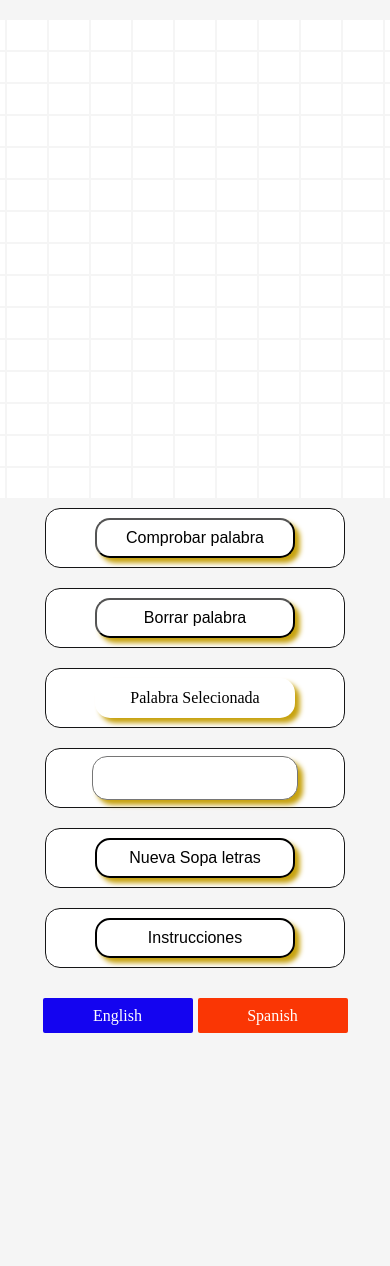
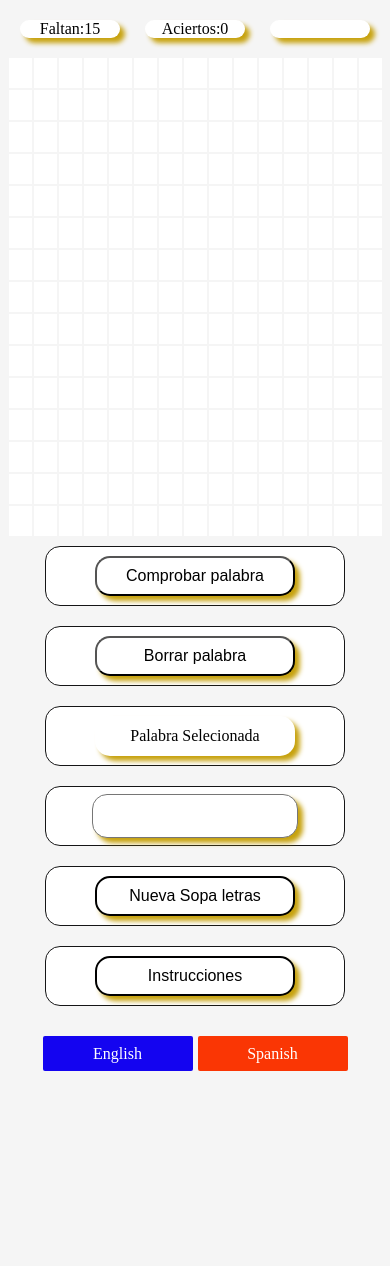
Before and after one commit to Redoxfox/mysite, a Flask app: template app/templates/sopa.html in a window 390 px wide; the page is wider, and only the part inside the window is pictured. Shown: the top 1266 px of that part. Run offline with Flask 2, Linux system fonts and the light colour scheme; the template is opened without the code that fills it, so the values that code supplies are empty; parts of the project's set-up code (start-up, migrations or seed data) failed here and were passed over.

Commit message:
Sopa letras>>Actualizacion estilos resposive y add numero aciertos V. estable

```diff
--- a/app/static/css/sopa.css
+++ b/app/static/css/sopa.css
@@ -1,6 +1,23 @@
 html, body {
     background-color: whitesmoke;
     margin: 10px;
+}
+
+.estadisticas{
+    display: flex;
+    justify-content: center;
+}
+
+.container_estadisticas{
+    display: grid;
+    grid-gap: 25px;
+    grid-template-columns: repeat(3, 150px);
+    margin-bottom: 20px;
+}
+
+.container_tiempo{
+    display: grid;
+    grid-template-columns: repeat(3, 20px);
 }
 
 .container{
@@ -11,6 +28,28 @@ html, body {
 .container_terminos{
     display: flex;
     justify-content: center;
+}
+
+.container_item{
+    display: flex;
+    background: white;
+    border-radius: 15px;
+    font-size: 16px;
+    color:black;
+    box-shadow: 5px 5px 5px rgb(199, 162, 14);
+    justify-content: center;
+    align-items: center;
+}
+
+.container_tiempo{
+    display: flex;
+    background: white;
+    border-radius: 15px;
+    font-size: 16px;
+    color:black;
+    box-shadow: 5px 5px 5px rgb(199, 162, 14);
+    justify-content: center;
+    align-items: center;
 }
 
 .container_action{
@@ -225,11 +264,13 @@ html, body {
 
 
 
+
+
 @media(max-width:500px){
     .fills{
         display: grid;
         grid-gap: 2px;
-        grid-template-columns: repeat(15, 40px);
+        grid-template-columns: repeat(15, 23px);
         grid-template-rows: repeat(15, 30px);
     }
 
@@ -247,6 +288,32 @@ html, body {
         grid-template-rows: repeat(6, 60px);
     }
 
+    .container_estadisticas{
+        display: grid;
+        grid-gap: 25px;
+        grid-template-columns: repeat(3, 100px);
+        margin-bottom: 20px;
+    }
+
+    .modal_content{
+        margin-left: 10px;
+        display: grid;
+        grid-template-columns: repeat(1, 300px);
+    }
+
+    .container_titulo{
+        display: grid;
+        height: 25px;
+        padding-top: 3px;
+        background-color: rgb(248, 236, 124);
+        grid-template-columns: 2fr 1fr;
+        padding-left: 5px;
+    }
+
+    #titulo_instruciones{
+        font-size: 16px;
+    }
+
     #titulo3{
         display: none;
     }
--- a/app/static/js/sopa.js
+++ b/app/static/js/sopa.js
@@ -14,12 +14,15 @@ function coord(x,y) {
     console.log(sessionStorage)
     typeof(sessionStorage)
     if (sessionStorage.length==0) {
+        var d = new Date();
+        document.getElementById("horas").innerHTML = d.toLocaleTimeString();
         let rbgRojo = getRndInteger(200, 255);
         let rbgVerde = getRndInteger(200, 255);
         let rgbAzul = getRndInteger(200, 255);
         rbgColor = rbgRojo + ","+ rbgVerde + "," + rgbAzul
         celda.style.background = "rgb(" + rbgColor +")";
         localStorage.setItem('rgbColor', rbgColor)
+        localStorage.setItem('aciertos', 0)
         //localStorage.Apellido = 'Márquez Montoya'
         var obj = new Object();
         var casilla = x + "-" + y
@@ -67,12 +70,20 @@ function ocultar(id){
   document.getElementById("intrucciones").innerHTML =""
 }
 
+function tiempo(){
+  var myVar = setInterval(myTimer, 1000);
+  function myTimer() {
+    var d = new Date();
+    document.getElementById("segundos").innerText= myVar;
+  }
+}
+
 
 function intrucciones(){
   document.getElementById("intrucciones").innerHTML =`
     <div class="container_titulo">
-      <div>
-        <strong>Instruccioes juego sopa letras</strong>
+      <div id="titulo_instruciones">
+        <strong>Instrucciones juego:</strong>
       </div>
       <div id="container_cerrar">
           <div id="cerrar"> X </div>
@@ -92,9 +103,10 @@ function intrucciones(){
     </div>
 
     <div class="container_titulo">
-        <div>
-            Espero que te diviertas!!...
+        <div id="titulo_instruciones">
+          <strong>Diviertete!!...</strong>
         </div>
+
     </div>
   `
 }
@@ -140,6 +152,16 @@ fetch(url, {
       var coordenadas = data.coordenadas
       if (acierto) {
         //console.log(data.palabra)
+
+        let id_aciertos = document.getElementById("aciertos");
+        let id_faltan = document.getElementById("faltan");
+        //let cp = id_aciertos.match(patron_aciertos)
+        //console.log(patron_aciertos)
+        numero_aciertos = parseInt(id_aciertos.innerText) + 1
+        faltan = 15 - numero_aciertos
+        id_aciertos.innerText =  numero_aciertos
+        id_faltan.innerText =  faltan
+
         let idpalabra = data.palabra
         palabra_english = document.getElementById(idpalabra);
         palabra_english.style.textDecoration = "line-through"
@@ -153,6 +175,9 @@ fetch(url, {
           id = "cood_" + values;
           let celda = document.getElementById(id);
           celda.removeAttribute("onclick")
+        }
+        if (numero_aciertos==15) {
+          alert("Felicitaciones has terminado con exito!!!...")
         }
       } else {
         let palabra = document.getElementById("palabra");
--- a/app/templates/sopa.html
+++ b/app/templates/sopa.html
@@ -8,6 +8,24 @@
     <script type="text/javascript" language="javascript" src="{{ url_for('static', filename='js/sopa.js')}}"></script>
 </head>
 <body>
+    <div class="estadisticas">
+        <div class="container_estadisticas">
+            <div class="container_item">
+                <div class="item_faltan">Faltan: </div>
+                <div id="faltan" > 15</div>
+            </div>
+
+            <div class="container_item">
+                <div class="item_aciertos">Aciertos: </div>
+                <div id="aciertos"> 0</div>
+            </div>
+
+            <div class="container_tiempo">
+                <div id="horas"> </div>
+            </div>
+        </div>
+    </div>
+
     <div class="container">
         <div class="fills">
             {% for fila in range(15)%}
```
